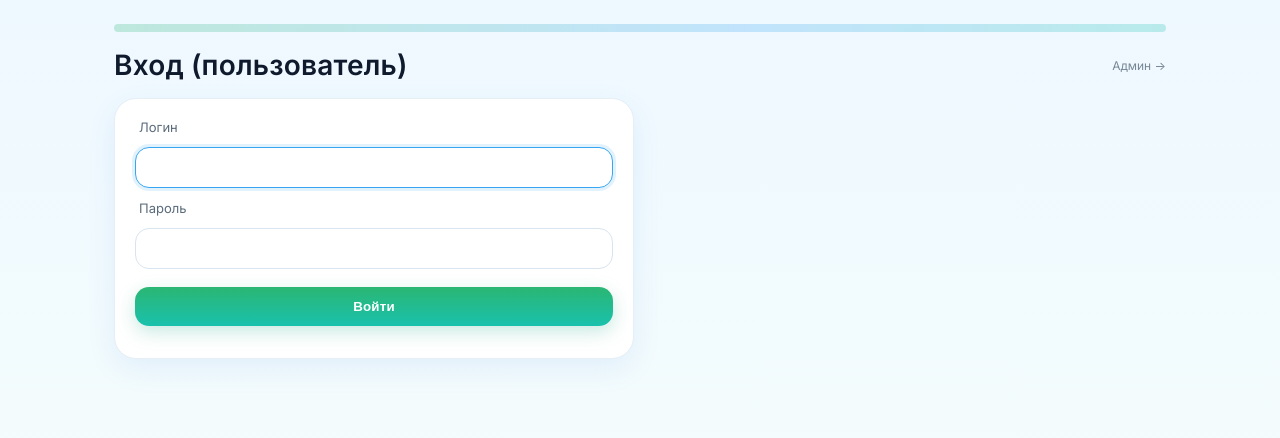
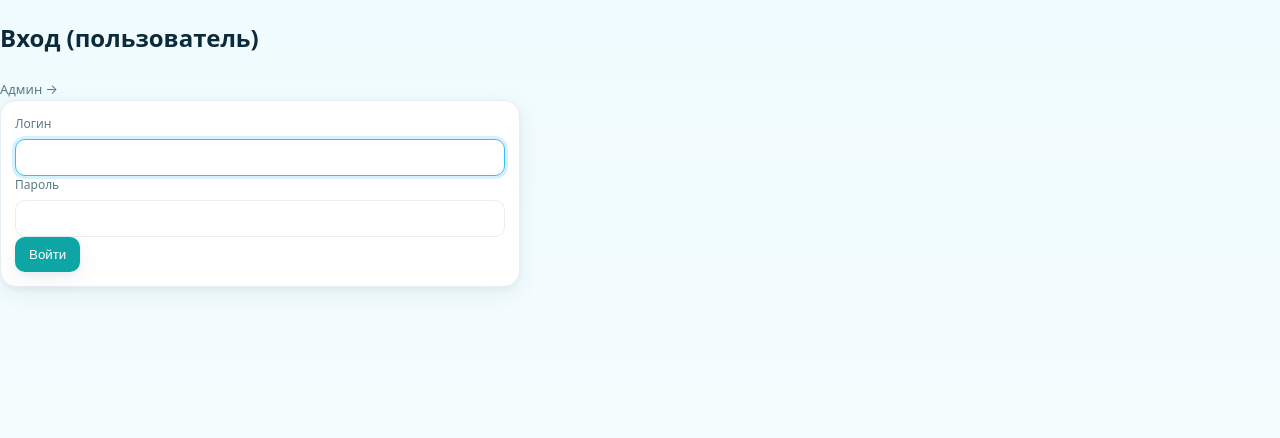
Before and after one commit to yunistlt/tour-calculator, a React (Vite) app: page /login in a window 1280 px wide. Shown: the top 438 px of the page. Built offline with nearby package versions, Linux system fonts and the light colour scheme.

Commit message:
Update base.css

```diff
--- a/src/ui/base.css
+++ b/src/ui/base.css
@@ -1,196 +1,108 @@
-/* ======== Тема: светлая, жизнерадостная (голубой/зеленый/белый) ======== */
 :root{
-  --bg: #f7fbff;
-  --bg-accent: linear-gradient(180deg,#eef8ff 0%, #f8fffb 100%);
-  --text: #0f1b2d;
-  --muted: #5b6b7b;
-
-  --brand: #2bb673;          /* мятный зелёный */
-  --brand-2: #37a6f2;        /* небесно-голубой */
-  --brand-3: #19c1ad;        /* бирюзовый */
-  --brand-hover: #22a866;
-
-  --card-bg: #ffffff;
-  --card-brd: #e6eef6;
-  --shadow: 0 10px 30px rgba(26,86,219,0.08);
-
-  --radius: 16px;
-  --radius-lg: 22px;
-
-  --input-bg: #ffffff;
-  --input-brd: #d8e4f0;
-
-  --table-brd: #e8f0f7;
-  --table-row-alt: #f9fcff;
-
-  --chip-bg: #e8fff6;
-  --chip-brd: #bdf3df;
-  --chip-text: #0f5132;
-
-  --danger: #e5484d;
-  --danger-bg: #fff2f2;
-  --danger-brd: #ffd7d7;
+  --bg:#f5fbff;
+  --card:#ffffff;
+  --ink:#0b2b3b;
+  --muted:#5b7a86;
+  --brand:#0ea5a5;
+  --brand-2:#38bdf8;
+  --line:#e6eef6;
+  --radius:16px;
+  --shadow:0 8px 24px rgba(11,43,59,.06), 0 2px 6px rgba(11,43,59,.05);
 }
 
-*{box-sizing:border-box}
-html,body{height:100%}
+*{ box-sizing:border-box }
+html, body, #root{ height:100% }
 body{
   margin:0;
-  color:var(--text);
-  font-family: Inter, system-ui, -apple-system, Segoe UI, Roboto, Ubuntu, "Helvetica Neue", Arial, "Noto Sans", sans-serif;
-  background: var(--bg-accent);
+  font:16px/1.5 system-ui, -apple-system, Segoe UI, Roboto, Arial, sans-serif;
+  color:var(--ink);
+  background:linear-gradient(180deg, #f0fbff 0%, #f6fffe 100%);
+  overflow:hidden; /* важно: скролл только у центральной колонки */
 }
 
-/* ======== Контейнер и шапка ======== */
-.container{
-  max-width:1100px;
-  margin:0 auto;
-  padding:24px;
+a{ color:var(--brand); text-decoration:none }
+a:hover{ text-decoration:underline }
+
+.container{ max-width:100%; margin:0 auto }
+
+.topbar{
+  background: linear-gradient(90deg, var(--brand) 0%, var(--brand-2) 100%);
+  color:white;
+  border-radius: 0 0 calc(var(--radius) + 8px) calc(var(--radius) + 8px);
+  padding:16px 20px;
+  box-shadow: var(--shadow);
+  display:flex; align-items:center; justify-content:space-between; gap:12px;
+}
+.topbar h2{ margin:0; font-size:20px; letter-spacing:.2px }
+.topbar .row{ display:flex; gap:10px; align-items:center }
+
+button{
+  border:0; padding:10px 14px; border-radius:10px; cursor:pointer;
+  background:var(--brand); color:#fff; box-shadow:var(--shadow);
+}
+button.secondary{ background:#f4f8fb; color:var(--ink); border:1px solid var(--line) }
+button.btn-sm{ padding:7px 10px; font-size:14px }
+
+.small{ font-size:13px; color:var(--muted) }
+label{ display:block; font-size:12px; color:var(--muted); margin-bottom:6px }
+input, select, textarea{
+  width:100%; padding:10px 12px; border:1px solid var(--line); border-radius:10px;
+  background:#fff; color:var(--ink); outline:none;
+}
+input:focus, select:focus, textarea:focus{
+  border-color: var(--brand-2);
+  box-shadow: 0 0 0 3px rgba(56,189,248,.2)
+}
+textarea{ resize:vertical }
+
+.card{
+  background:var(--card);
+  border:1px solid var(--line);
+  border-radius:var(--radius);
+  padding:14px;
+  box-shadow:var(--shadow);
 }
 
-.header{
-  display:flex;
+.row{ display:flex; gap:12px; flex-wrap:wrap }
+.row > *{ flex:1 1 220px }
+
+.table{ width:100%; border-collapse: collapse }
+.table th, .table td{
+  padding:10px 12px; border-top:1px solid var(--line); vertical-align:top;
+}
+.table thead th{ font-size:12px; color:var(--muted); font-weight:600; border-top:0 }
+.table tr:hover td{ background:#f9fdff }
+
+/* Трёхколоночная сетка: 25vw | авто | 20vw */
+.shell{
+  display:grid;
+  grid-template-rows: auto 1fr;
+  height:100vh;
+}
+.grid{
+  display:grid;
+  grid-template-columns: 25vw 1fr 20vw;
   gap:16px;
-  align-items:center;
-  justify-content:space-between;
-  margin:0 0 16px 0;
+  padding:16px;
+  height:100%;
+}
+.sidebar-left, .sidebar-right{
+  position:sticky;
+  top:0;
+  height: calc(100vh - 0px); /* закрепляем, не скроллим с центром */
+  overflow:auto; /* если контента много, скролл внутри боковой панели */
+  padding-bottom:16px;
+}
+.center{
+  height:100%;
+  overflow:auto; /* центральная колонка скроллится */
+  padding-bottom:24px;
 }
 
-.header h2{
-  margin:0;
-  font-size:28px;
-  letter-spacing:.2px;
+/* «чипсы» услуг */
+.tags{ display:flex; gap:8px; flex-wrap:wrap }
+.service-chip{
+  display:inline-flex; align-items:center; gap:8px;
+  padding:8px 10px; border-radius:999px; border:1px solid var(--line); background:#f7fdff;
 }
-
-/* неброская цветная «полоска настроения» под шапкой */
-.container::before{
-  content:"";
-  display:block;
-  height:8px;
-  width:100%;
-  border-radius:999px;
-  background: linear-gradient(90deg, var(--brand) 0%, var(--brand-2) 60%, var(--brand-3) 100%);
-  margin:0 0 16px 0;
-  opacity:.25;
-}
-
-/* ======== Карточки ======== */
-.card{
-  background:var(--card-bg);
-  border:1px solid var(--card-brd);
-  border-radius:var(--radius-lg);
-  padding:20px;
-  box-shadow:var(--shadow);
-  margin-bottom:16px;
-}
-
-/* ======== Тексты и ссылки ======== */
-a{color:var(--brand-2);text-decoration:none}
-a:hover{text-decoration:underline}
-
-.small{opacity:.8;color:var(--muted);font-size:12px}
-
-/* ======== Формы ======== */
-label{display:block;margin:0 0 6px 4px;font-size:13px;color:var(--muted)}
-input,select,button,textarea{
-  width:100%;
-  padding:12px 14px;
-  border-radius:14px;
-  border:1px solid var(--input-brd);
-  background:var(--input-bg);
-  color:var(--text);
-  margin:6px 0 12px 0;
-  outline:none;
-  transition:border-color .15s ease, box-shadow .15s ease, transform .02s ease;
-}
-input:focus,select:focus,textarea:focus{
-  border-color: var(--brand-2);
-  box-shadow: 0 0 0 3px rgba(55,166,242,0.15);
-}
-
-/* Кнопки */
-button{
-  cursor:pointer;
-  background: linear-gradient(180deg, var(--brand) 0%, var(--brand-3) 100%);
-  color:#fff;
-  border:none;
-  font-weight:600;
-  letter-spacing:.2px;
-  box-shadow: 0 6px 18px rgba(41,171,135,0.25);
-}
-button:hover{filter:brightness(1.02)}
-button:active{transform:translateY(1px)}
-button.secondary{
-  background:#fff;color:var(--brand);
-  border:1px solid var(--input-brd);
-  box-shadow:none;
-}
-button.danger{
-  background: var(--danger);
-  box-shadow: 0 6px 18px rgba(229,72,77,.2);
-}
-
-/* Компактные кнопки (в таблицах) */
-.btn-sm{padding:8px 12px;font-size:13px;border-radius:12px}
-
-/* ======== Сетки и адаптив ======== */
-.row{display:flex;gap:12px;flex-wrap:wrap}
-.row>div{flex:1 1 240px}
-
-/* ======== Бейджи/чипы ======== */
-.badge{
-  display:inline-flex;align-items:center;gap:6px;
-  padding:6px 10px;border-radius:999px;
-  border:1px solid var(--chip-brd);
-  background:var(--chip-bg); color:var(--chip-text);
-  font-size:12px; font-weight:600;
-}
-
-/* Ошибки/предупреждения */
-.alert{
-  padding:10px 12px;border-radius:12px;margin-top:8px;
-  background:var(--danger-bg); border:1px solid var(--danger-brd); color:#7a1d20;
-  font-size:13px;
-}
-
-/* ======== Таблицы ======== */
-.table{width:100%;border-collapse:separate;border-spacing:0;margin-top:8px;border:1px solid var(--table-brd);border-radius:14px;overflow:hidden}
-.table thead th{
-  background:linear-gradient(180deg,#f4fbff 0%,#f8fffb 100%);
-  color:#3a4b5a;
-  font-weight:600;
-  font-size:13px;
-  text-align:left;
-  padding:10px 12px;
-  border-bottom:1px solid var(--table-brd);
-}
-.table td{
-  padding:10px 12px;
-  border-bottom:1px solid var(--table-brd);
-}
-.table tr:nth-child(even) td{background:var(--table-row-alt)}
-.table tr:hover td{background:#f2fbff}
-
-/* Кнопки в таблицах в одну линию */
-.table .row{gap:8px}
-.table button{width:auto}
-
-/* ======== Мобильная адаптация ======== */
-@media (max-width: 720px){
-  .container{padding:16px}
-  .header h2{font-size:22px}
-  .card{padding:16px}
-  .row>div{flex:1 1 100%}
-  button{width:100%}
-  .table thead{display:none}
-  .table tr{display:block;border-bottom:1px solid var(--table-brd);margin-bottom:8px}
-  .table td{display:flex;justify-content:space-between;gap:12px}
-  .table td::before{
-    content: attr(data-label);
-    color:var(--muted);
-    font-size:12px;
-  }
-}
-
-/* ======== Подсказки/тосты (на будущее) ======== */
-.toast{position:fixed;right:16px;bottom:16px;background:#ffffff;border:1px solid var(--card-brd);color:var(--text);border-radius:14px;padding:12px 16px;box-shadow:var(--shadow)}
+.service-chip:hover{ border-color:#b9e9f6 }
```
